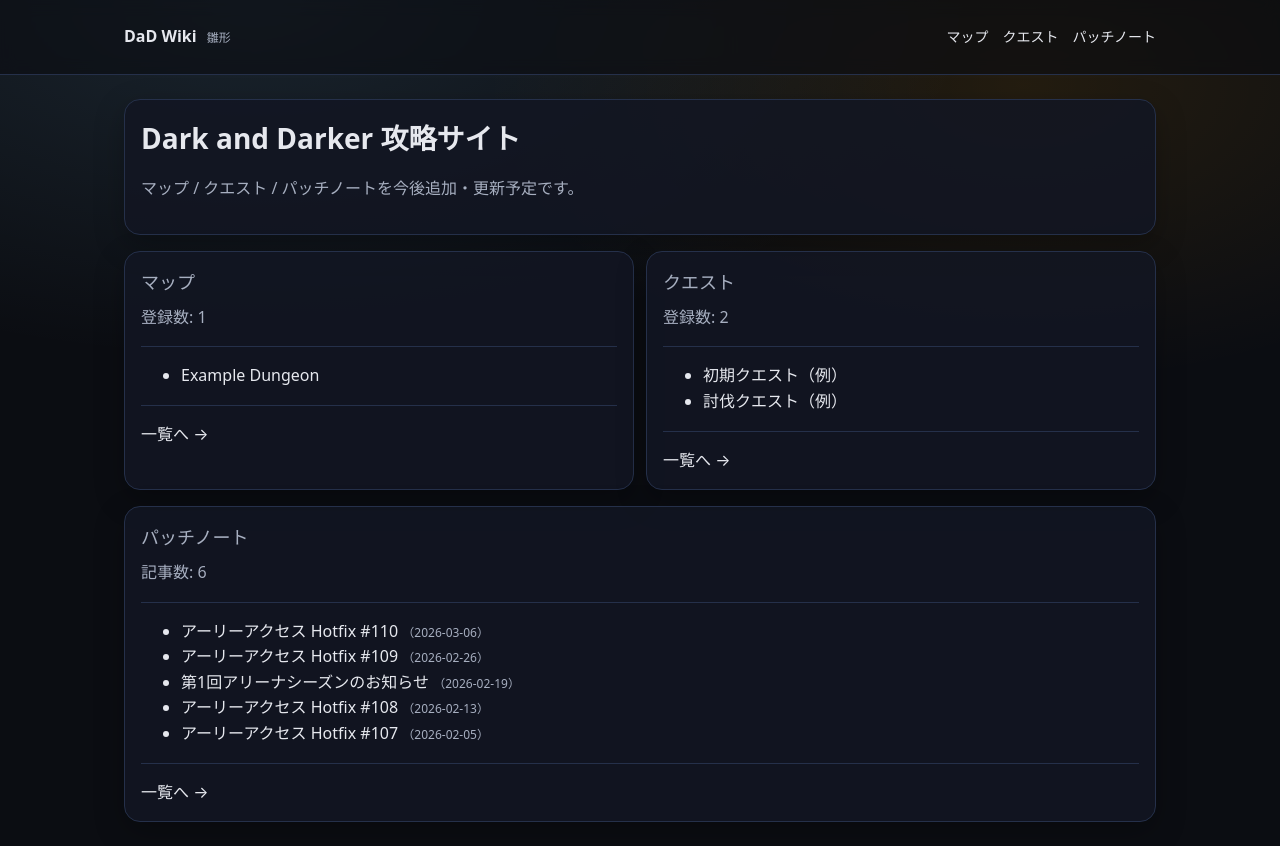
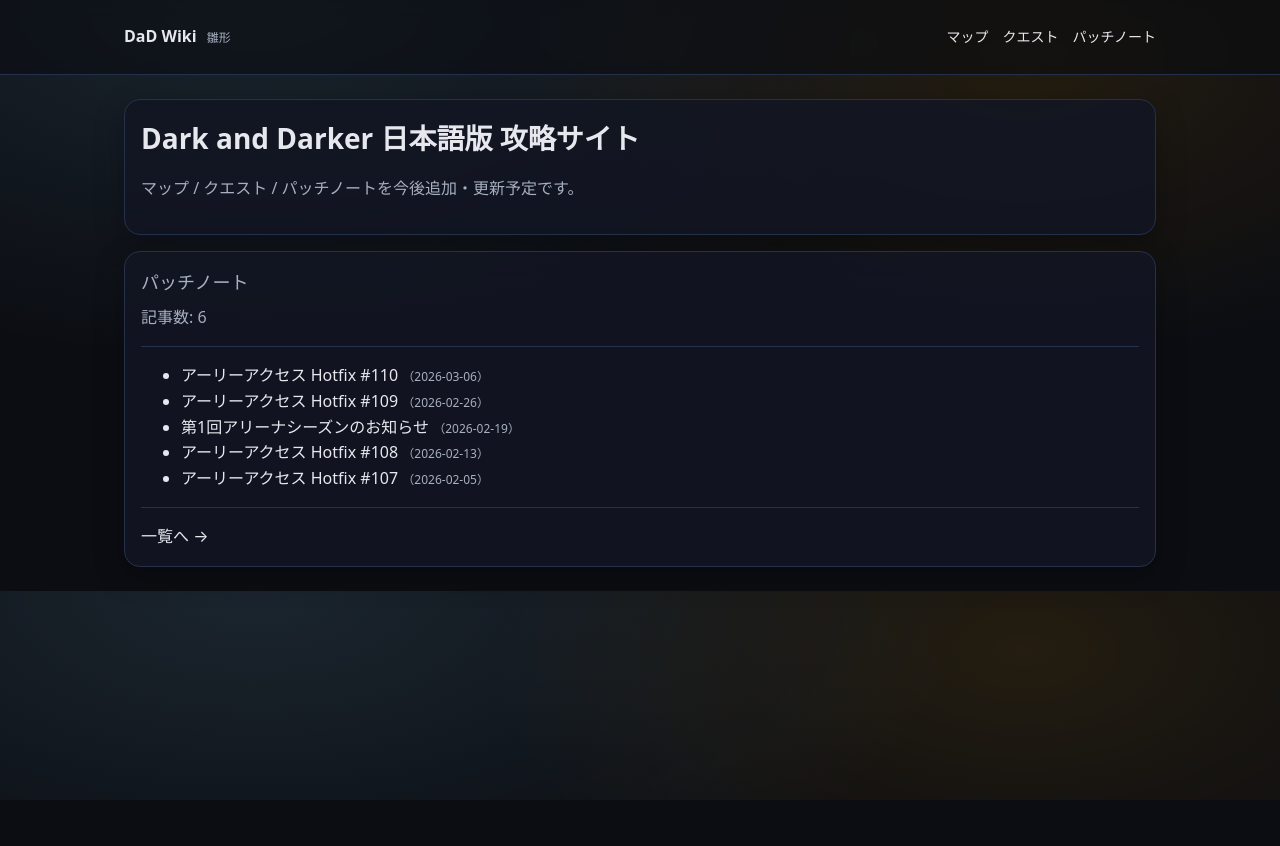
Before and after one commit to fumimasa-k/dad-wiki, a Next.js app: page / in a window 1280 px wide. After the commit the page ends 800 px from the top, so only its background shows below. Built offline with nearby package versions, Linux system fonts and the light colour scheme.

Commit message:
内容の無い項目の一時削除（コメントアウト）

```diff
--- a/app/page.tsx
+++ b/app/page.tsx
@@ -11,13 +11,16 @@
     return (
         <div className="grid" style={{ gap: 16 }}>
             <div className="card">
-                <h1 className="h1">Dark and Darker 攻略サイト</h1>
+                <h1 className="h1">Dark and Darker 日本語版 攻略サイト</h1>
                 <p className="muted">
                     マップ / クエスト / パッチノートを今後追加・更新予定です。
                     <br />
+		{/*
+                    追加は <span className="kbd">data/</span>（JSON）と <span className="kbd">content/</span>（Markdown）に入れるだけ。
+		*/}
                 </p>
             </div>
-
+{/*
             <div className="grid grid-2">
                 <div className="card">
                     <div className="h2">マップ</div>
@@ -49,7 +52,7 @@
                     <Link href="/quests">一覧へ →</Link>
                 </div>
             </div>
-
+*/}
             <div className="card">
                 <div className="h2">パッチノート</div>
                 <div className="muted">記事数: {notes.length}</div>
```
